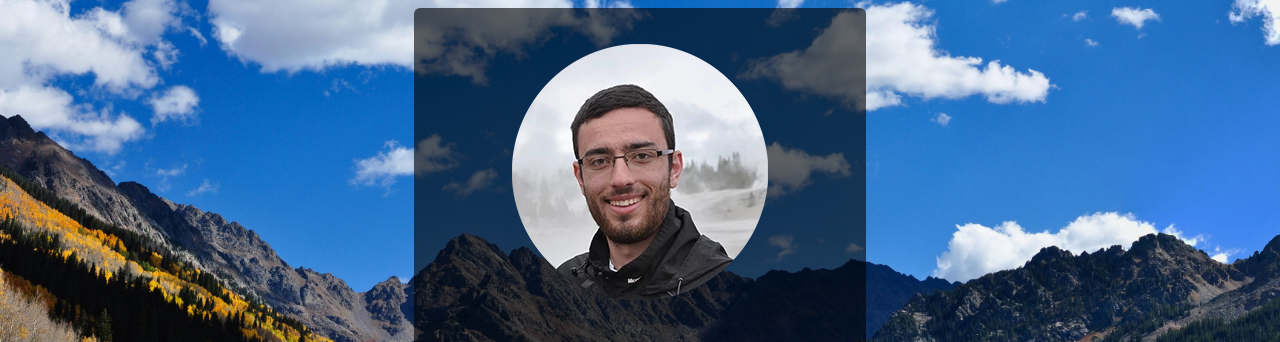
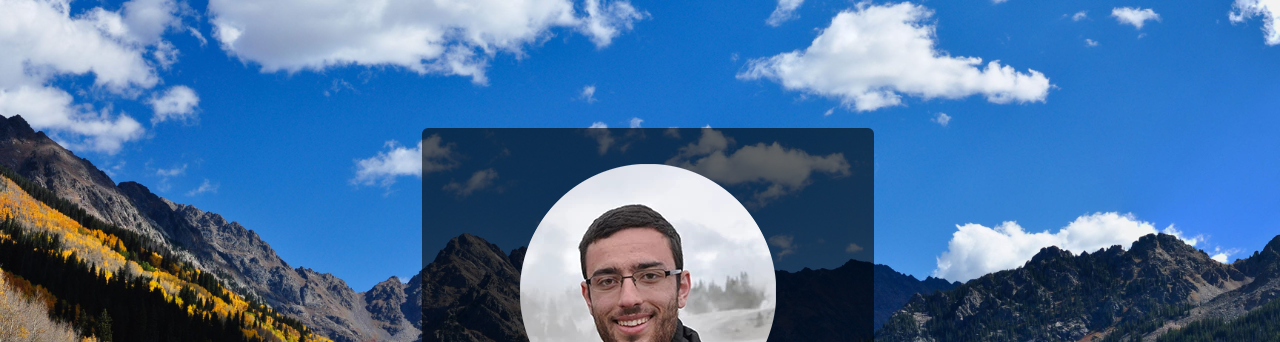
Before and after one commit to mpcowan/website, a website: page src/index.html in a window 1280 px wide. Shown: the top 342 px of the page. Drawn offline with Linux system fonts and the light colour scheme.

Commit message:
Vertically center card

```diff
--- a/src/css/base.css
+++ b/src/css/base.css
@@ -1,4 +1,4 @@
-html {
+html, body {
   height: 100%;
   width: 100%;
 }
@@ -7,6 +7,7 @@
   background-image: url("/images/piney-lake.jpg");
   background-size: cover;
   font-family: -apple-system, BlinkMacSystemFont, "Segoe UI", Roboto, Helvetica, Arial, sans-serif, "Apple Color Emoji", "Segoe UI Emoji", "Segoe UI Symbol";
+  overflow: hidden;
 }
 
 h1 {
```
